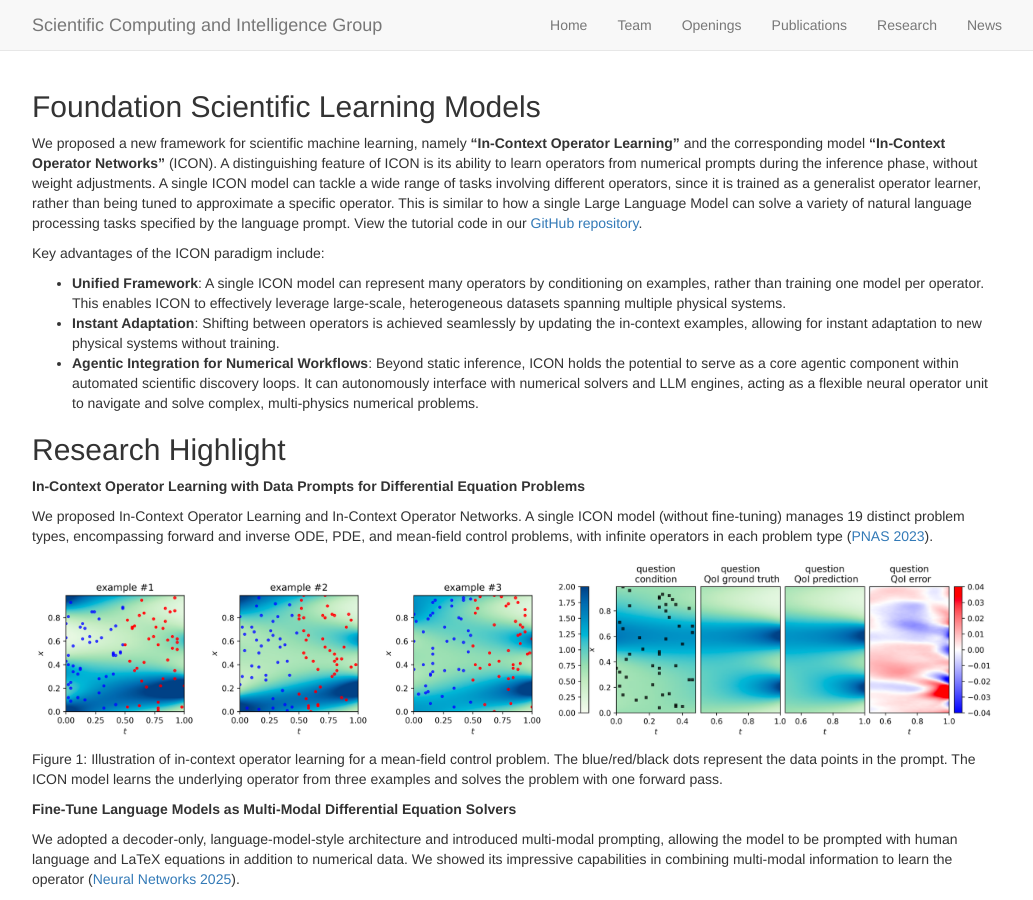
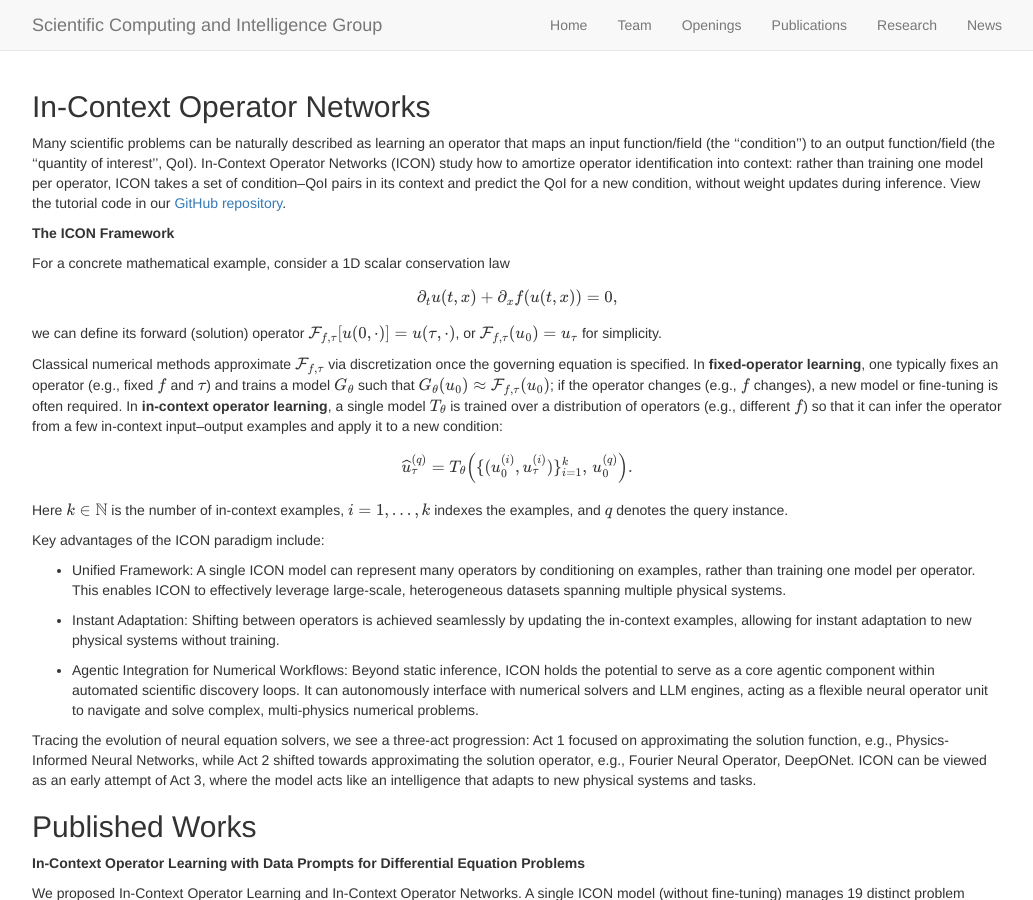
Before and after one commit to scaling-group/scaling-group.github.io, a Jekyll site: the page built from _pages/research.md, in a window 1280 px wide and 900 px high. Shown: the whole window, without its empty margins (123-1156 px from the left). Built offline with Jekyll 4.4.1, drawn with Linux system fonts in a browser that asks for light colours; some of the changed text lies outside the part shown.

Commit message:
update research page

```diff
--- a/_pages/research.md
+++ b/_pages/research.md
@@ -8,21 +8,49 @@ permalink: /research/
 
 <!-- Here are some themes that we currently work on: -->
 
-## Foundation Scientific Learning Models
+## In-Context Operator Networks
 
-We proposed a new framework for scientific machine learning, namely **“In-Context Operator Learning”** and the corresponding model **“In-Context Operator Networks”** (ICON). A distinguishing feature of ICON is its ability to learn operators from numerical prompts during the inference phase, without weight adjustments. A single ICON model can tackle a wide range of tasks involving different operators, since it is trained as a generalist operator learner, rather than being tuned to approximate a specific operator. This is similar to how a single Large Language Model can solve a variety of natural language processing tasks specified by the language prompt. View the tutorial code in our [GitHub repository](https://github.com/scaling-group/icon-tutorial).
+Many scientific problems can be naturally described as learning an operator that maps an input function/field (the
+''condition'') to an output function/field (the ''quantity of interest'', QoI). In-Context Operator Networks (ICON) study how to amortize operator identification into context: rather than training one model per operator, ICON takes a set of condition--QoI pairs in its context and predict the QoI for a new condition, without weight updates during
+inference. View the tutorial code in our [GitHub repository](https://github.com/scaling-group/icon-tutorial).
+
+**The ICON Framework**
+
+For a concrete mathematical example, consider a 1D scalar conservation law
+
+$$
+\partial_t u(t,x) + \partial_x f(u(t,x)) = 0,
+$$
+
+we can define its forward (solution) operator $$\mathcal{F}_{f,\tau}[u(0,\cdot)] = u(\tau,\cdot)$$, or $$\mathcal{F}_{f,\tau}(u_0) = u_\tau$$ for simplicity.
+
+Classical numerical methods approximate $$\mathcal{F}_{f,\tau}$$ via discretization once the governing equation is specified. In **fixed-operator learning**, one typically fixes an operator
+(e.g., fixed $$f$$ and $$\tau$$) and trains a model $$G_\theta$$ such that $$G_\theta(u_0)\approx \mathcal{F}_{f,\tau}(u_0)$$; if the
+operator changes (e.g., $$f$$ changes), a new model or fine-tuning is often required. In **in-context operator learning**, a single model $$T_\theta$$ is trained over a distribution of operators (e.g., different $$f$$) so that it can infer
+the operator from a few in-context input--output examples and apply it to a new condition:
+
+$$
+\widehat{u}_\tau^{(q)} = T_\theta\!\left(\{(u_0^{(i)},u_\tau^{(i)})\}_{i=1}^{k},\, u_0^{(q)}\right).
+$$
+
+Here $$k\in\mathbb{N}$$ is the number of in-context examples, $$i=1,\ldots,k$$ indexes the examples, and $$q$$ denotes
+the query instance.
 
 Key advantages of the ICON paradigm include:
-- **Unified Framework**: A single ICON model can represent many operators by conditioning on examples, rather than training one model per operator. This enables ICON to effectively leverage large-scale, heterogeneous datasets spanning multiple physical systems.
-- **Instant Adaptation**: Shifting between operators is achieved seamlessly by updating the in-context examples, allowing for instant adaptation to new physical systems without training.
-- **Agentic Integration for Numerical Workflows**: Beyond static inference, ICON holds the potential to serve as a core agentic component within automated scientific discovery loops. It can autonomously interface with numerical solvers and LLM engines, acting as a flexible neural operator unit to navigate and solve complex, multi-physics numerical problems.
+- Unified Framework: A single ICON model can represent many operators by conditioning on examples, rather than training one model per operator. This enables ICON to effectively leverage large-scale, heterogeneous datasets spanning multiple physical systems.
+
+- Instant Adaptation: Shifting between operators is achieved seamlessly by updating the in-context examples, allowing for instant adaptation to new physical systems without training.
+
+- Agentic Integration for Numerical Workflows: Beyond static inference, ICON holds the potential to serve as a core agentic component within automated scientific discovery loops. It can autonomously interface with numerical solvers and LLM engines, acting as a flexible neural operator unit to navigate and solve complex, multi-physics numerical problems.
+
+Tracing the evolution of neural equation solvers, we see a three-act progression: Act 1 focused on approximating the solution function, e.g., Physics-Informed Neural Networks, while Act 2 shifted towards approximating the solution operator, e.g., Fourier Neural Operator, DeepONet. ICON can be viewed as an early attempt of Act 3, where the model acts like an intelligence that adapts to new physical systems and tasks.
 
 
 <!-- **Uncertainty Quantification**
 
 Coming soon... -->
 
-## Research Highlight
+## Published Works
 
 **In-Context Operator Learning with Data Prompts for Differential Equation Problems**
 
@@ -44,17 +72,9 @@ Figure 2: Diagram for multi-modal in-context operator learning. The model learns
 
 A single ICON model makes forward and reverse predictions for conservation laws with different flux functions and time strides, and generalizes well to PDEs with new forms, without any fine-tuning. We also demonstrated prompt-design strategies---such as change of variables and stride manipulation---to expand the range of tractable problems ([JCP 2024](https://www.sciencedirect.com/science/article/pii/S0021999124006272)).
 
-![]({{ site.url }}{{ site.baseurl }}/images/papers/icon-weno-jcp.png){: style="width: 75%; float: center; margin: 0px"}
-
-Figure 3: Illustration of training and inference of ICON for PDEs, using conservation laws as examples.
-
 **VICON: Vision In-Context Operator Networks for Multi-Physics Fluid Dynamics Prediction**
 
 We incorporated a patch-wise vision transformer architecture to efficiently process 2D functions, with flexible rollout under varying timestep strides and missing frames, in multi-physics fluid dynamics prediction tasks ([TMLR 2026](https://arxiv.org/pdf/2411.16063)).
-
-![]({{ site.url }}{{ site.baseurl }}/images/papers/VICON.png){: style="width: 80%; float: center; margin: 0px"}
-
-Figure 4: VICON model overview.
 
 ## Outdated pre-ICON artifacts during Ph.D.
 
@@ -71,9 +91,10 @@ We proposed potential flow generator ([arxiv 2019](https://arxiv.org/pdf/1908.11
 
 To the best of my knowledge, this is the first paper to draw the connection between deep generative models and the continuous flow formulation of optimal transport.
 
-![]({{ site.url }}{{ site.baseurl }}/images/papers/MNIST-OT.png){: style="width: 80%; float: center; margin: 0px"}
+![]({{ site.url }}{{ site.baseurl }}/images/papers/WGAN_all.png){: style="width: 40%; float: center; margin: 0px"}
+![]({{ site.url }}{{ site.baseurl }}/images/papers/flow_all.png){: style="width: 45%; float: center; margin: 0px"}
 
-Figure 5: Learned optimal transport mapping from digits 0--4 to 5--9 on the MNIST dataset. The model transforms images to similar ones without the need for paired training samples.
+Figure 3: Potential flow generator in GANs (left 3 columns) and normalizing flow (right 3 columns). The first row shows the samples or the unnormalized densities of source distributions $$\mu$$ (in purple) and target distributions $$\nu$$ (in orange), the second row shows the learned optimal transport maps $$G$$ and the push forward distributions $$G_{\#}\mu$$.
 
 Subsequently, we extended this framework to inference of particle dynamics from unpaired observations of particles ([arxiv 2020](https://arxiv.org/abs/2008.01915), [SIAM SISC 2022](https://epubs.siam.org/doi/abs/10.1137/21M1413018)), encompassing non-local particle interactions and high-dimensional stochastic particle dynamics.
 
```
Also changed, not shown: 1 other file.
